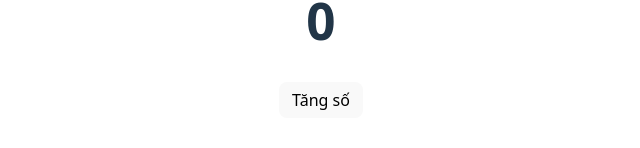
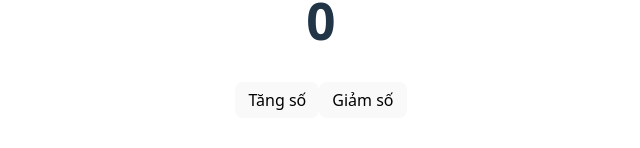
Before and after one commit to KhoaNgDev/project_demo, a Vue app: page / in a window 1280 px wide. Shown: the part 362-510 px from the top of the page, without its empty margins (319-959 px from the left). Built offline with nearby package versions, Linux system fonts and the light colour scheme.

Commit message:
B1:   Sử dụng hàm ref để xác định tham chiếu phản ứng

```diff
--- a/src/App.vue
+++ b/src/App.vue
@@ -1,18 +1,21 @@
 <script>
+// Sử dụng hàm ref để xác định tham chiếu phản ứng
 import { ref } from "vue";
 export default {
   setup() {
-    const count = ref(0)
-    const increase = () => count.value++
+    const count = ref(0);
+    const increase = () => count.value++;
+    const decrement = () => count.value--;
 
-    return { count, increase }
-  }
-}
+    return { count, increase, decrement };
+  },
+};
 </script>
 
 <template>
   <h1>{{ count }}</h1>
   <button @click="increase">Tăng số</button>
+  <button @click="decrement">Giảm số</button>
 </template>
 
 <style scoped>
```
